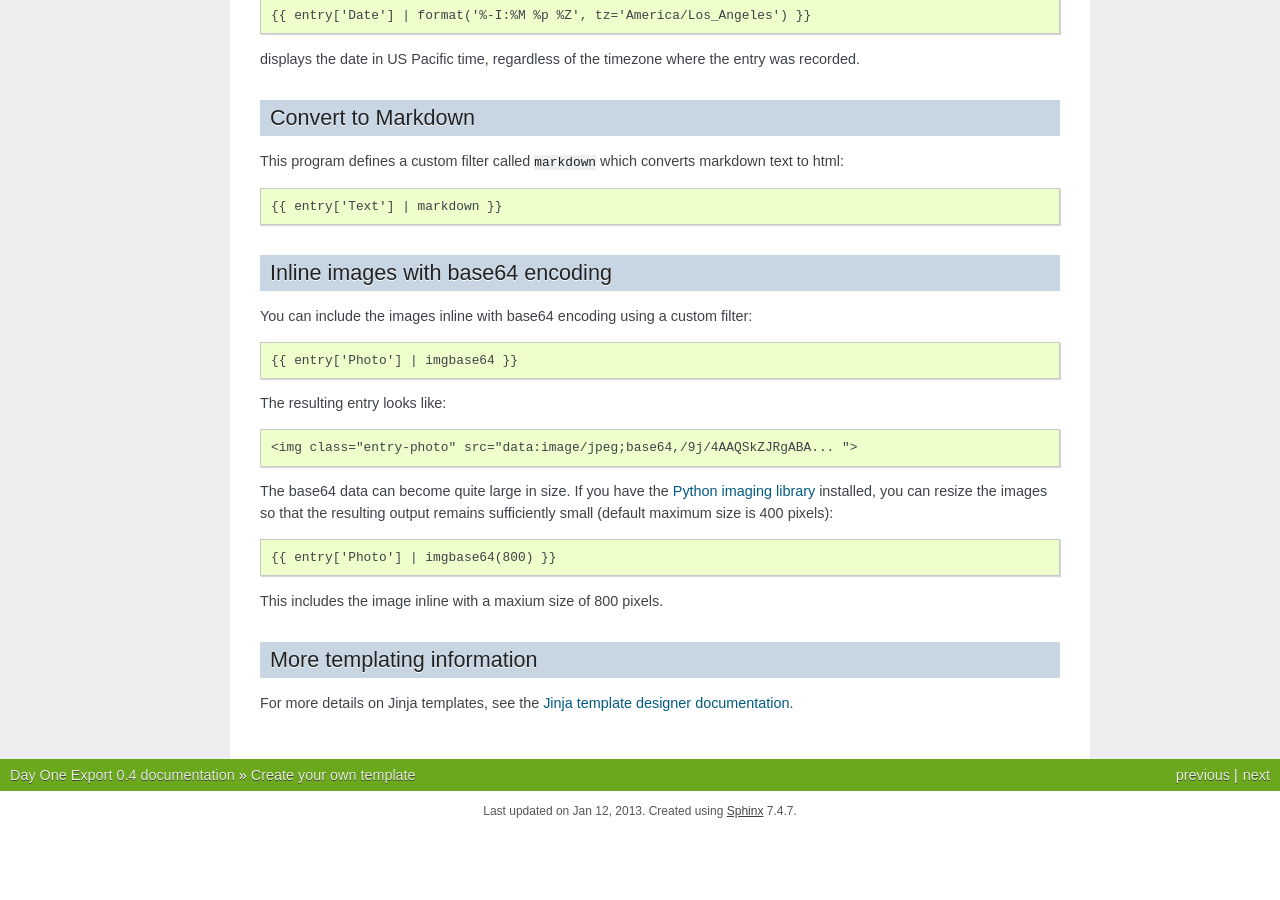
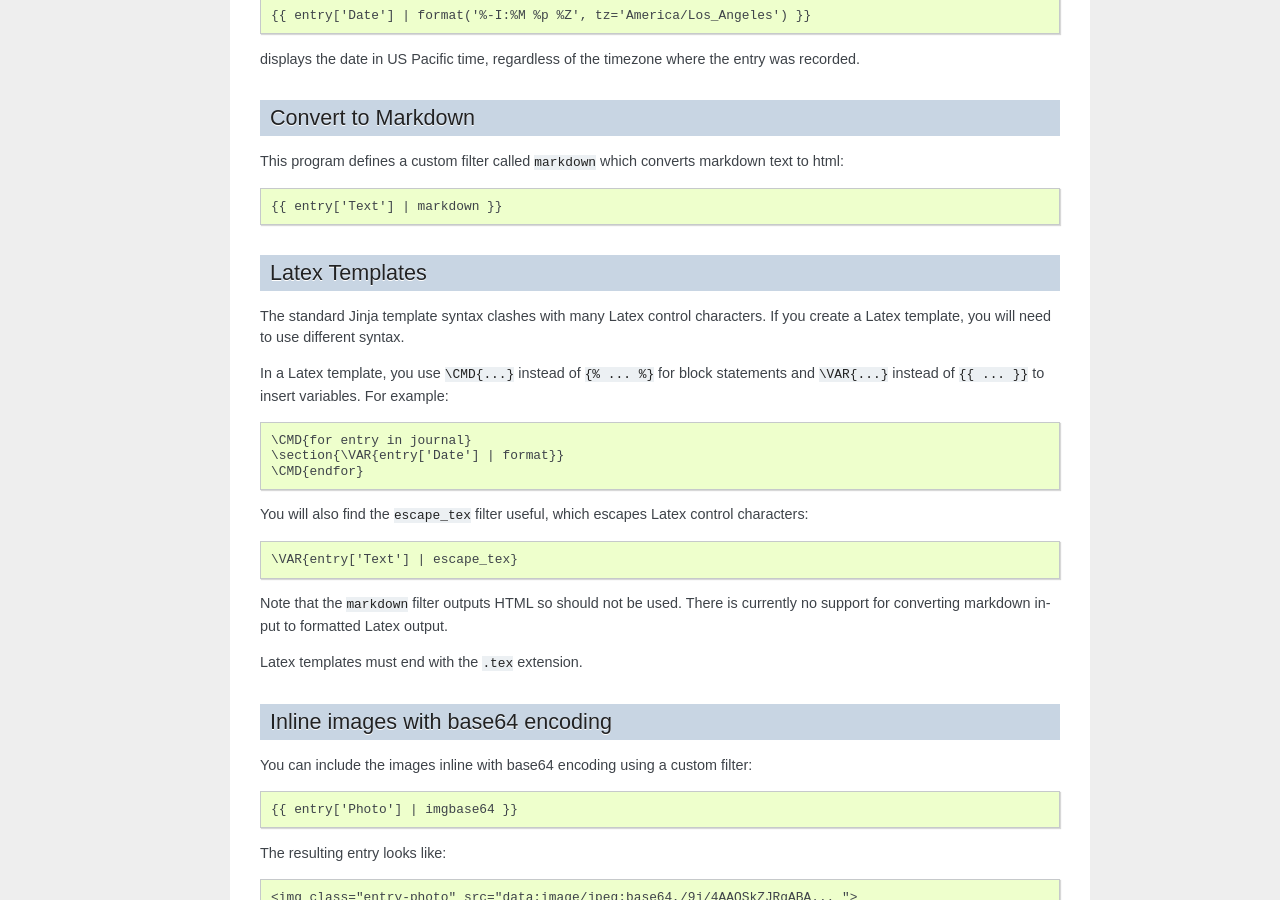
Before and after one commit to nathangrigg/dayone_export, a Sphinx documentation site: the page built from docs/templates.rst, in a window 1280 px wide and 900 px high, scrolled down 2380 px. Built offline with Sphinx 7.4.7, drawn with Linux system fonts in a browser that asks for light colours; before the commit the page ends 3211 px from its top, so only the background shows below that.

Commit message:
Docs and tests

```diff
--- a/docs/templates.rst
+++ b/docs/templates.rst
@@ -166,6 +166,31 @@ markdown text to html::
 
     {{ entry['Text'] | markdown }}
 
+Latex Templates
+---------------
+
+The standard Jinja template syntax clashes with many Latex control characters.
+If you create a Latex template, you will need to use different syntax.
+
+In a Latex template, you use ``\CMD{...}`` instead of ``{% ... %}`` for
+block statements and ``\VAR{...}`` instead of ``{{ ... }}`` to insert
+variables. For example::
+
+    \CMD{for entry in journal}
+    \section{\VAR{entry['Date'] | format}}
+    \CMD{endfor}
+
+You will also find the ``escape_tex`` filter useful, which escapes
+Latex control characters::
+
+    \VAR{entry['Text'] | escape_tex}
+
+Note that the ``markdown`` filter outputs HTML so should not be used.
+There is currently no support for converting markdown input
+to formatted Latex output.
+
+Latex templates must end with the ``.tex`` extension.
+
 
 Inline images with base64 encoding
 ----------------------------------
```
Also changed, not shown: 1 other file.
